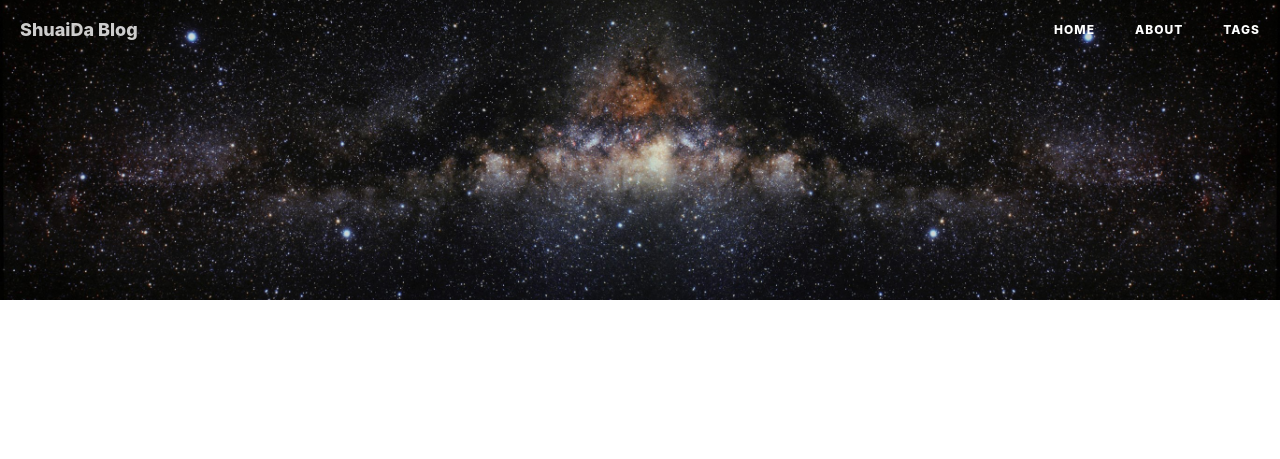
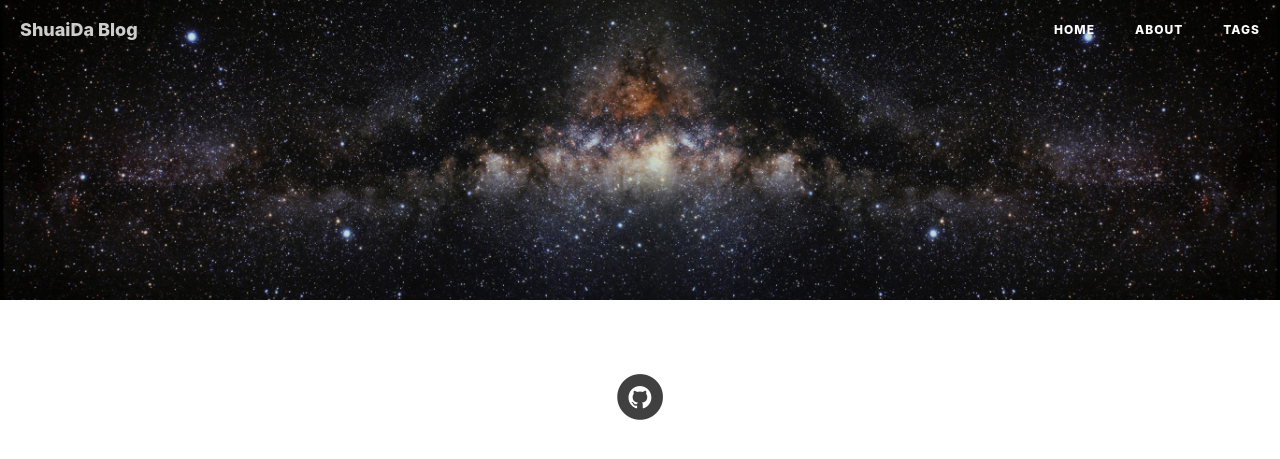
Before and after one commit to ShuaiDa/ShuaiDa.github.io, a Jekyll site: the page built from index.html, in a window 1280 px wide. Shown: the top 459 px of the page. Built offline with Jekyll 4.4.1, drawn with Linux system fonts in a browser that asks for light colours; nearby versions of some CDN libraries; the list of posts is cut into pages by our own code; comment, search, counter and statistics services are not loaded.

Commit message:
Update footer.html

```diff
--- a/_includes/footer.html
+++ b/_includes/footer.html
@@ -38,8 +38,9 @@
                             </span>
                         </a>
                     </li>
+
+                    {% endif %}
 -->
-                    {% endif %}
                     {% if site.github_username %}
                     <li>
                         <a target="_blank" href="https://github.com/{{ site.github_username }}">
```
